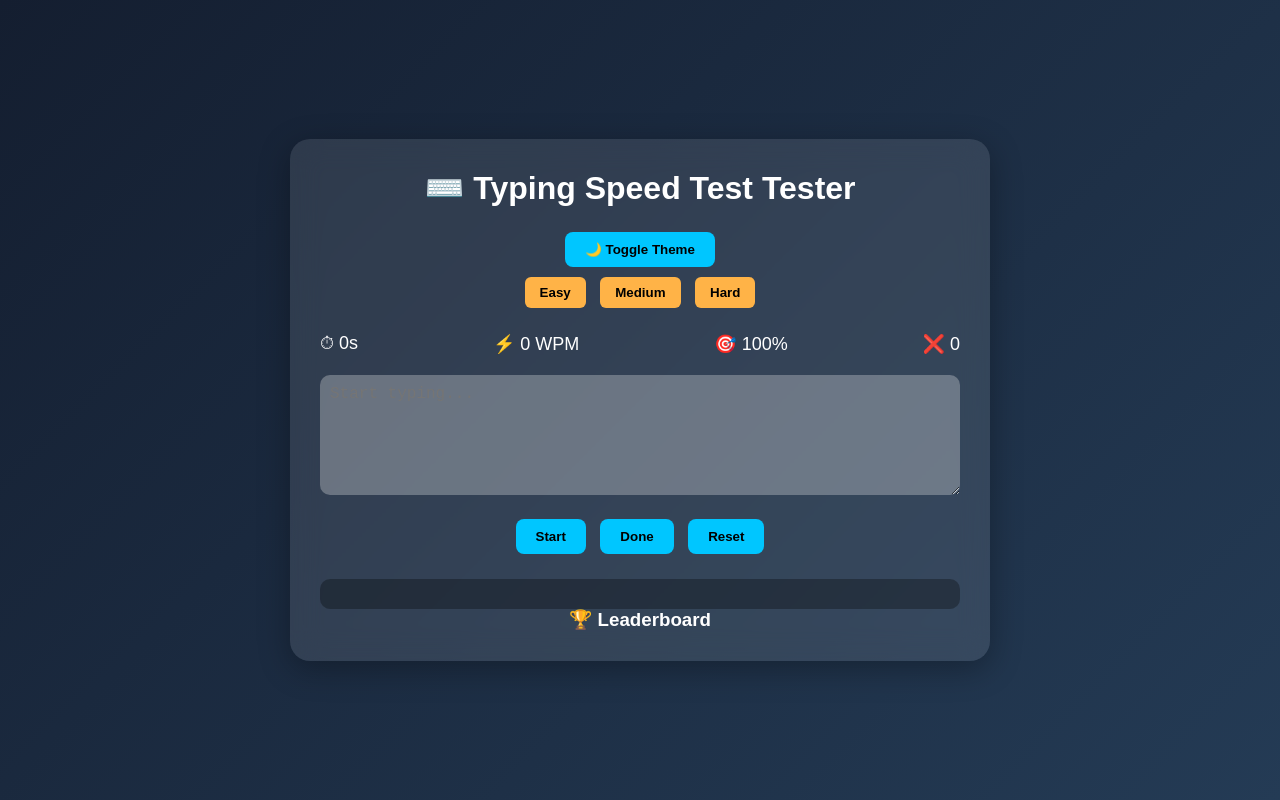
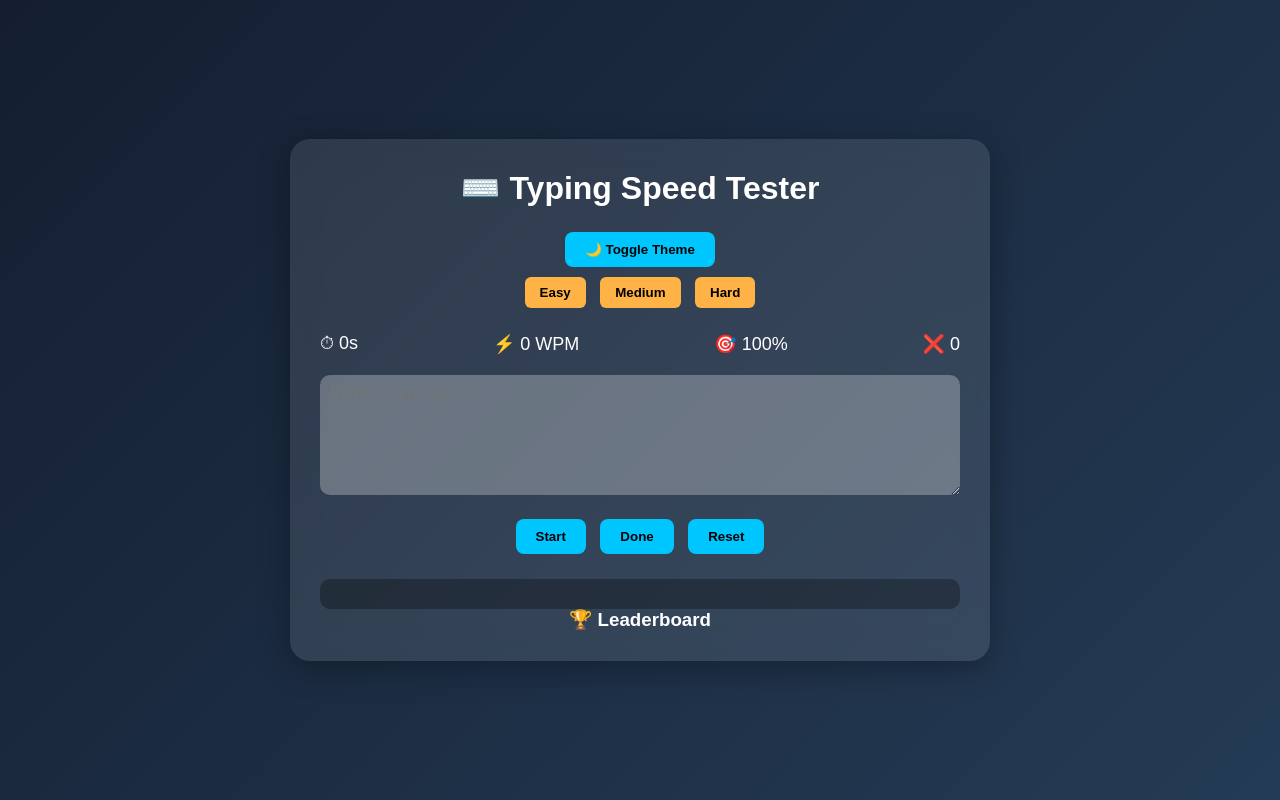
Before and after one commit to himanshu-uikey/Typing-speed-mini-project, a plain HTML site: page index.html in a window 1280 px wide. Drawn offline with Linux system fonts and the light colour scheme.

Commit message:
sample update

```diff
--- a/index.html
+++ b/index.html
@@ -8,7 +8,7 @@
 <body>
 
 <div class="container">
-    <h1>⌨️ Typing Speed Test Tester</h1>
+    <h1>⌨️ Typing Speed Tester</h1>
 
     <!-- THEME -->
     <button onclick="toggleTheme()">🌙 Toggle Theme</button>
```
